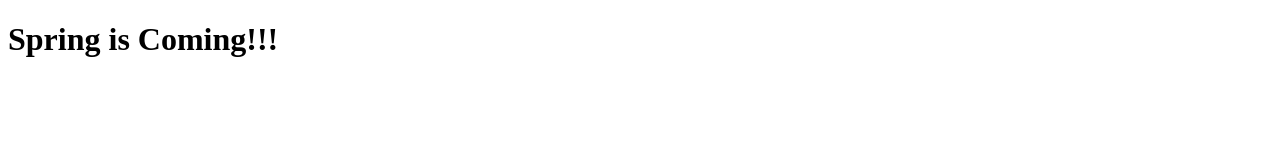
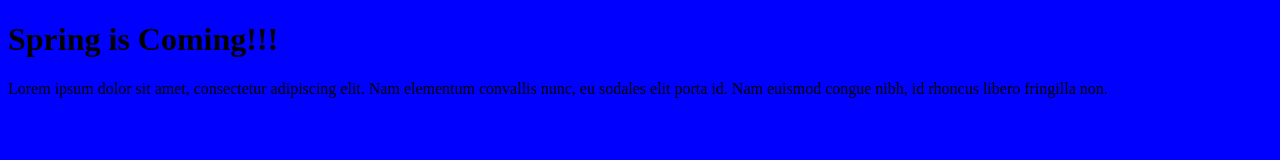
Before and after one commit to vmbrink/SpringPractice, a plain HTML site: page index.html in a window 1280 px wide. Drawn offline with Linux system fonts and the light colour scheme.

Commit message:
added a paragraph and style sheet

```diff
--- a/index.html
+++ b/index.html
@@ -1,12 +1,17 @@
 <!DOCTYPE html>
 <html lang="en">
+
 <head>
   <meta charset="UTF-8">
   <meta name="viewport" content="width=device-width, initial-scale=1.0">
   <meta http-equiv="X-UA-Compatible" content="ie=edge">
+  <link href="styles.css" rel="stylesheet" />
   <title>Document</title>
 </head>
+
 <body>
   <h1>Spring is Coming!!!</h1>
+  <p>Lorem ipsum dolor sit amet, consectetur adipiscing elit. Nam elementum convallis nunc, eu sodales elit porta id. Nam euismod congue nibh, id rhoncus libero fringilla non.</p>
 </body>
+
 </html>
--- /dev/null
+++ b/styles.css
@@ -0,0 +1,3 @@
+body {
+  background-color: blue;
+}
```
